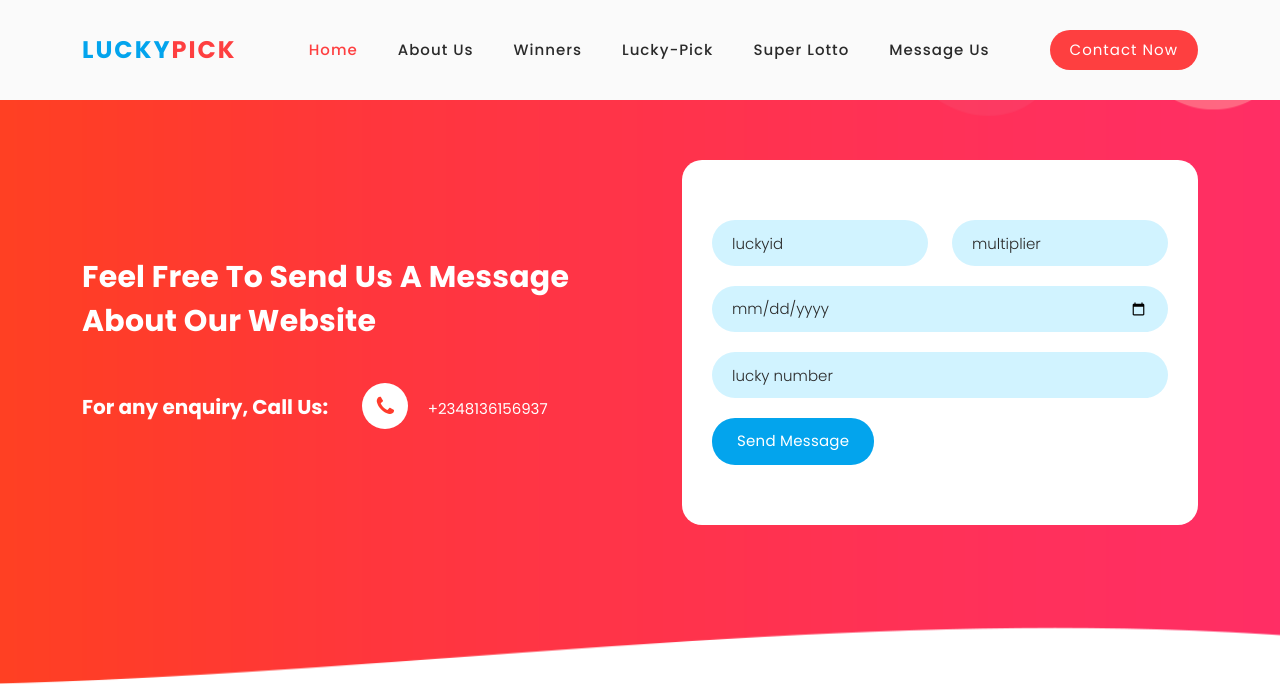
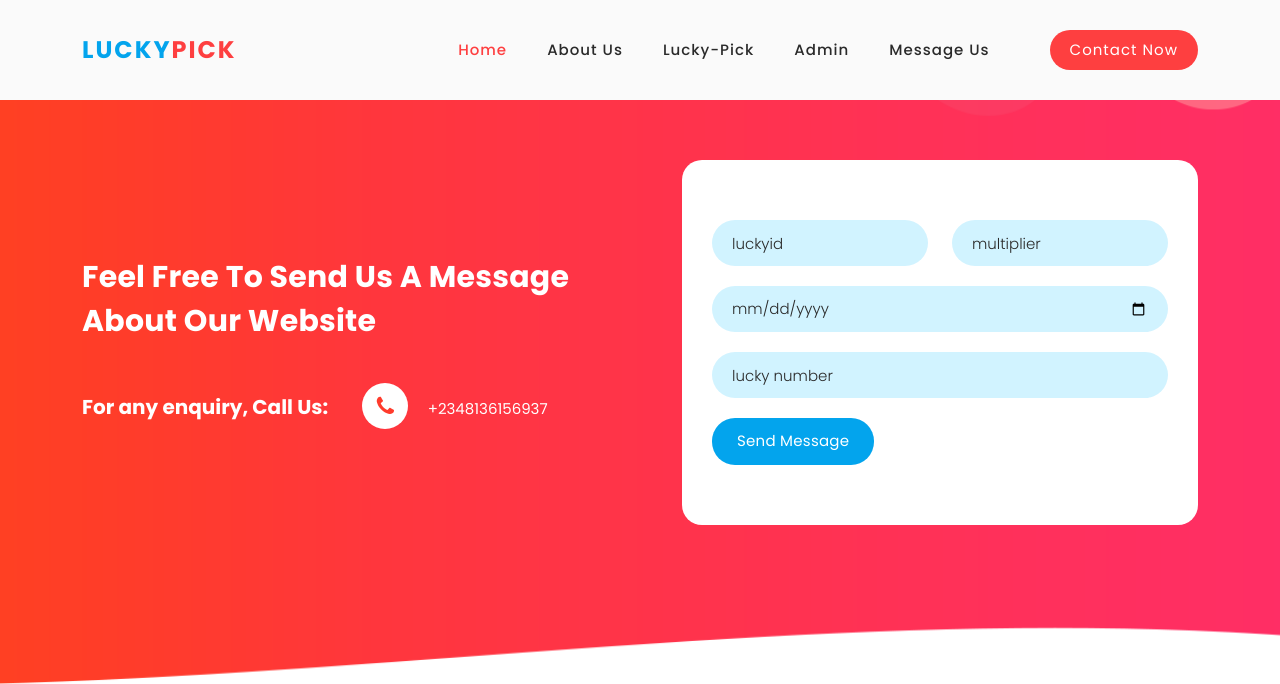
Before and after one commit to olashina201/luckyPick, a PHP site: page /admin.php in a window 1280 px wide. Shown: the top 684 px of the page. Run offline with PHP 8.4, Linux system fonts and the light colour scheme.

Commit message:
update navbar

```diff
--- a/admin.php
+++ b/admin.php
@@ -57,11 +57,10 @@ https://templatemo.com/tm-562-space-dynamic
             <!-- ***** Logo End ***** -->
             <!-- ***** Menu Start ***** -->
             <ul class="nav">
-              <li class="scroll-to-section"><a href="#top" class="active">Home</a></li>
+            <li class="scroll-to-section"><a href="index.php" class="active">Home</a></li>
               <li class="scroll-to-section"><a href="#about">About Us</a></li>
-              <li class="scroll-to-section"><a href="#services">Winners</a></li>
               <li class="scroll-to-section"><a href="#portfolio">Lucky-Pick</a></li>
-              <li class="scroll-to-section"><a href="#blog">Super Lotto</a></li>
+              <li class="scroll-to-section"><a href="admin.php">Admin</a></li>
               <li class="scroll-to-section"><a href="#contact">Message Us</a></li>
               <li class="scroll-to-section"><div class="main-red-button"><a href="#contact">Contact Now</a></div></li>
             </ul>
--- a/index.php
+++ b/index.php
@@ -57,9 +57,8 @@ https://templatemo.com/tm-562-space-dynamic
             <!-- ***** Logo End ***** -->
             <!-- ***** Menu Start ***** -->
             <ul class="nav">
-              <li class="scroll-to-section"><a href="#top" class="active">Home</a></li>
+              <li class="scroll-to-section"><a href="index.php" class="active">Home</a></li>
               <li class="scroll-to-section"><a href="#about">About Us</a></li>
-              <li class="scroll-to-section"><a href="#services">Winners</a></li>
               <li class="scroll-to-section"><a href="#portfolio">Lucky-Pick</a></li>
               <li class="scroll-to-section"><a href="admin.php">Admin</a></li>
               <li class="scroll-to-section"><a href="#contact">Message Us</a></li>
```
